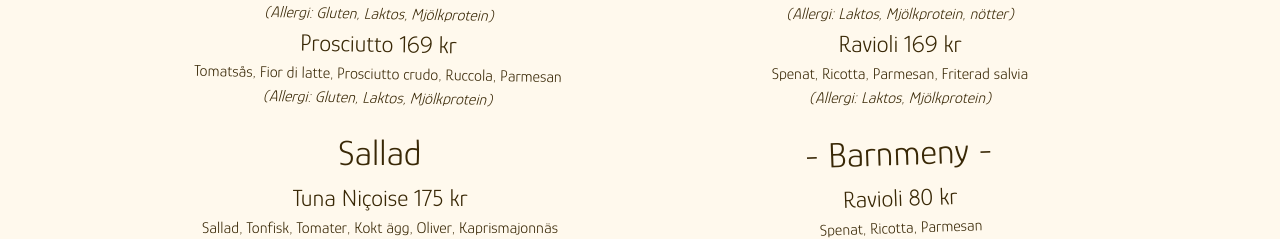
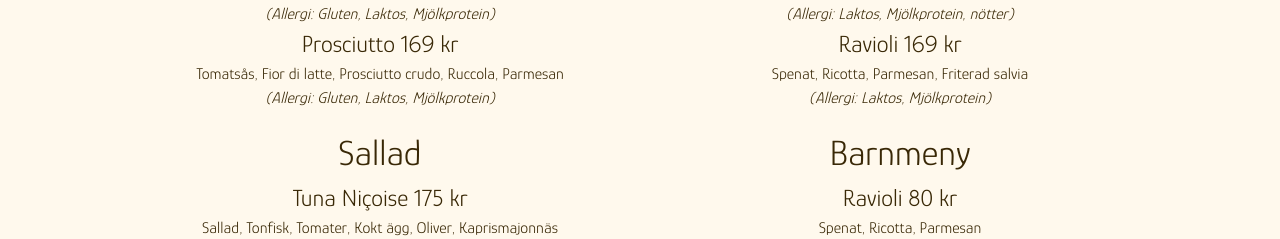
Before and after one commit to Woori-AB/website, a Next.js app: page / in a window 1280 px wide. Shown: the part 1443-1682 px from the top of the page. Built offline with nearby package versions, Linux system fonts and the light colour scheme; a web font is replaced by a local one.

Commit message:
remove rotation and dashes

```diff
--- a/src/app/page.tsx
+++ b/src/app/page.tsx
@@ -90,7 +90,7 @@ export default function Home() {
             transition={{ delay: 0, duration: 0.8, ease: "easeOut" }}
             viewport={{ once: true }}
           >
-            <div className="flex flex-col items-center text-center rotate-1">
+            <div className="flex flex-col items-center text-center">
               <h1>Pizza</h1>
               <div className="flex flex-col items-center text-center">
                 <h2>Margherita 149 kr</h2>
@@ -171,8 +171,8 @@ export default function Home() {
             transition={{ delay: 0.3, duration: 0.8, ease: "easeOut" }}
             viewport={{ once: true }}
           >
-            <div className="flex flex-col items-center text-center -rotate-2">
-              <h1>- Barnmeny -</h1>
+            <div className="flex flex-col items-center text-center">
+              <h1>Barnmeny</h1>
               <div className="flex flex-col items-center text-center">
                 <h2>Ravioli 80 kr</h2>
                 <span>Spenat, Ricotta, Parmesan</span>
```
